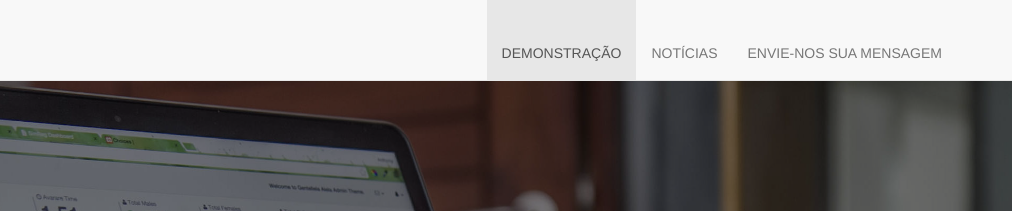
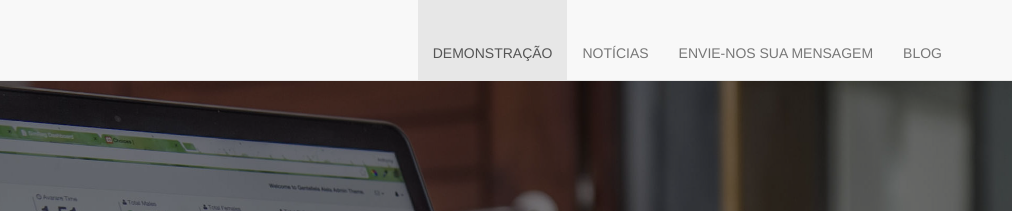
Before and after one commit to autoblocs/autoblocs.github.io, a plain HTML site: page index.html in a window 1280 px wide. Shown: the top 211 px of the page, 268-1280 px from the left. Drawn offline with nearby package versions, Linux system fonts and the light colour scheme.

Commit message:
add blog link

```diff
--- a/index.html
+++ b/index.html
@@ -85,6 +85,7 @@
           <a href="#sectionRequestDemo" onclick="closeNav()">Demonstra&ccedil;&atilde;o</a>
           <a href="#sectionSubscribeList" onclick="closeNav()">Not&#237;cias</a>
           <a href="#sectionMessage" onclick="closeNav()">Envie-nos sua mensagem</a>
+          <a href="/blog">Blog</a>
           <div class="contain-fluid text-center mobileMenuSocialIcons">
             <div class="social-icons mobileRow">
               <a class="mobileSocialLinks" title="Autoblocs Instagram" rel="noopener noreferrer" target="_blank" href="https://www.instagram.com/autoblocs" onclick="closeNav()"><i class="fa faFooter fa-instagram faMobile"></i></a>
@@ -106,6 +107,7 @@
           <li class=""><a href="#sectionRequestDemo">Demonstra&ccedil;&atilde;o</a></li>
           <li class=""><a href="#sectionSubscribeList">Not&#237;cias</a></li>
           <li class=""><a href="#sectionMessage">Envie-nos sua mensagem</a></li>
+          <li class=""><a href="/blog">Blog</a></li>
         </ul>
       </div>
 
```
